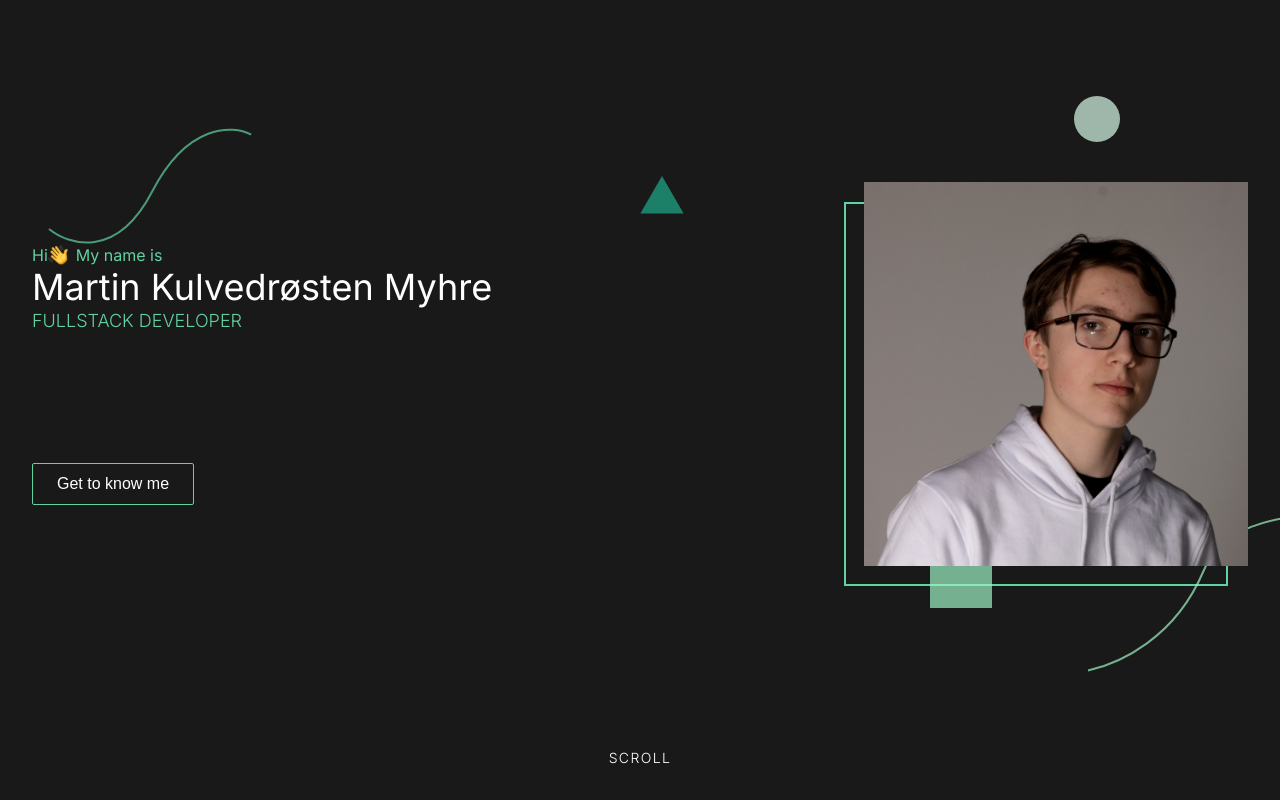
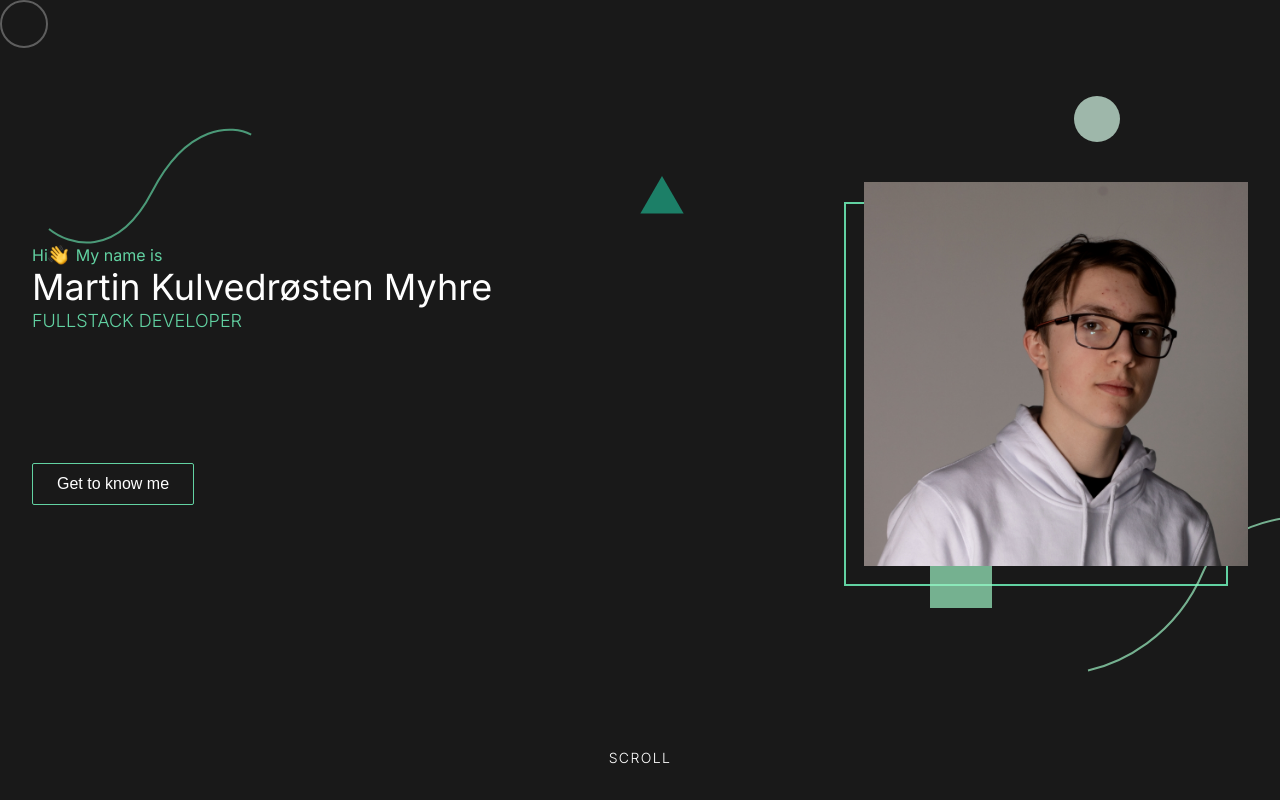
Before and after one commit to NotLimey/my-portfolio, a Next.js app: page / in a window 1280 px wide. Shown: the top 800 px of the page. Built offline with nearby package versions, Linux system fonts and the light colour scheme.

Commit message:
Mousepet

```diff
--- /dev/null
+++ b/common/components/CursorTool.tsx
@@ -0,0 +1,23 @@
+import { CSSProperties, useEffect, useRef } from "react";
+import { Style } from "util";
+import useMousePosition from "../hooks/useMousePosition";
+import usePrefersReducedMotion from "../hooks/usePrefersReducedMotion";
+
+const CursorTool = () => {
+    const ref = useRef<HTMLDivElement>(null)
+    const mousePosition = useMousePosition();
+    const prefersReducedMotion = usePrefersReducedMotion();
+
+    const transform: null | CSSProperties = prefersReducedMotion
+        ? null
+        : {
+            transform: `translate(${mousePosition.x}px) translateY(${mousePosition.y}px)`,
+            display: mousePosition.x === 0 && mousePosition.y === 0 ? "none" : "block",
+        };
+
+    return (
+        <div className="absolute w-12 h-12 border-white/30 top-0 border-2 rounded-full" style={transform ?? {}} ref={ref}></div>
+    );
+}
+
+export default CursorTool;
--- /dev/null
+++ b/common/hooks/useMousePosition.tsx
@@ -0,0 +1,35 @@
+import { useState, useEffect } from 'react';
+
+
+// Credits for this snippet: Josh W. Comeau (https://www.joshwcomeau.com/snippets/react-hooks/use-mouse-position/)
+
+type MousePositionType = {
+    x: number | null;
+    y: number | null;
+}
+
+const useMousePosition = () => {
+    const [
+        mousePosition,
+        setMousePosition
+    ] = useState<MousePositionType>({ x: null, y: null });
+
+    useEffect(() => {
+        const updateMousePosition = (ev: MouseEvent) => {
+            setMousePosition({ x: ev.clientX, y: ev.clientY });
+        };
+        const handleMouseLeave = () => {
+            setMousePosition({ x: 0, y: 0 });
+            console.log("mouseleave")
+        };
+        window.addEventListener('mousemove', updateMousePosition);
+        window.addEventListener("mouseout", handleMouseLeave);
+        return () => {
+            window.removeEventListener('mousemove', updateMousePosition);
+            window.removeEventListener("mouseout", handleMouseLeave);
+        };
+    }, []);
+    return mousePosition;
+};
+
+export default useMousePosition;
--- /dev/null
+++ b/common/hooks/usePrefersReducedMotion.tsx
@@ -0,0 +1,38 @@
+import { ChangeEvent, useEffect, useState } from "react";
+
+// Credits for this snippet: Josh W. Comeau (https://www.joshwcomeau.com/snippets/react-hooks/use-prefers-reduced-motion/)
+
+const QUERY = '(prefers-reduced-motion: no-preference)';
+
+const isRenderingOnServer = typeof window === 'undefined';
+
+const getInitialState = () => {
+    return isRenderingOnServer ? true : !window.matchMedia(QUERY).matches;
+};
+
+function usePrefersReducedMotion() {
+    const [prefersReducedMotion, setPrefersReducedMotion] = useState(
+        getInitialState
+    );
+    useEffect(() => {
+        const mediaQueryList = window.matchMedia(QUERY);
+        const listener = (event: MediaQueryListEvent) => {
+            setPrefersReducedMotion(!event.matches);
+        };
+        if (mediaQueryList.addEventListener) {
+            mediaQueryList.addEventListener('change', listener);
+        } else {
+            mediaQueryList.addListener(listener);
+        }
+        return () => {
+            if (mediaQueryList.removeEventListener) {
+                mediaQueryList.removeEventListener('change', listener);
+            } else {
+                mediaQueryList.removeListener(listener);
+            }
+        };
+    }, []);
+    return prefersReducedMotion;
+}
+
+export default usePrefersReducedMotion;
--- a/pages/_app.tsx
+++ b/pages/_app.tsx
@@ -1,8 +1,14 @@
 import '../styles/globals.scss'
 import type { AppProps } from 'next/app'
+import CursorTool from '../common/components/CursorTool'
 
 function MyApp({ Component, pageProps }: AppProps) {
-  return <Component {...pageProps} />
+  return (
+    <>
+      <CursorTool />
+      <Component {...pageProps} />
+    </>
+  )
 }
 
 export default MyApp
--- a/pages/index.tsx
+++ b/pages/index.tsx
@@ -2,6 +2,7 @@ import type { NextPage } from 'next'
 import Head from 'next/head'
 import Image from 'next/image'
 import WelcomeSection from '../common/components/sections/WelcomeSection'
+import useMousePosition from '../common/hooks/useMousePosition'
 
 const Home: NextPage = () => {
   return (
```
